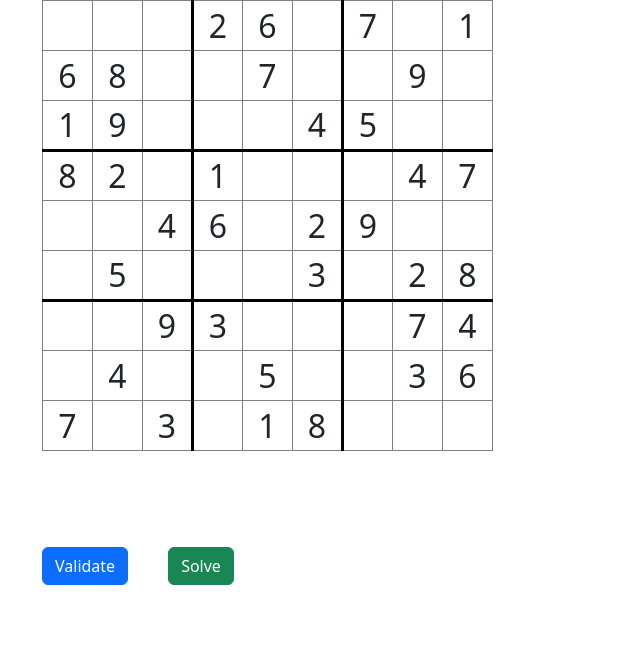
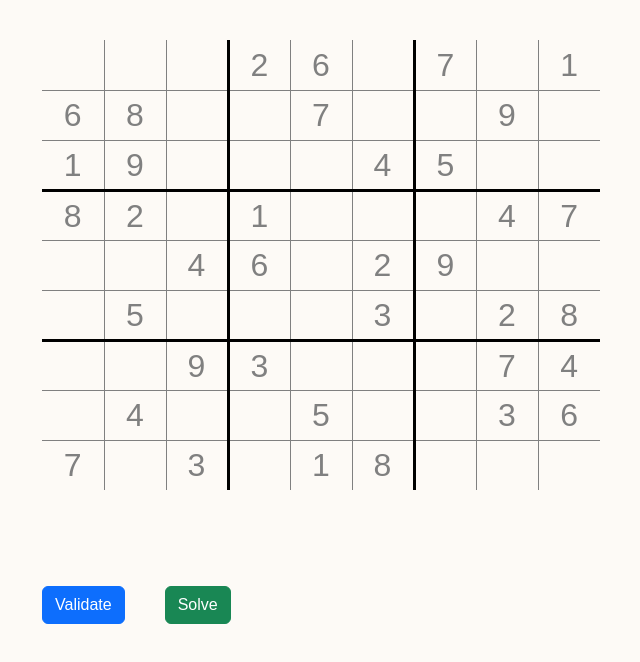
Before and after one commit to ABHISHEKKURADIA/Sudoku.github.io, a plain HTML site: page index.html in a window 1280 px wide. Shown: the whole page, without its empty margins (40-680 px from the left). Drawn offline with nearby package versions, Linux system fonts and the light colour scheme.

Commit message:
Update style.css
M25

```diff
--- a/style/style.css
+++ b/style/style.css
@@ -1,40 +1,65 @@
-.container
-{
-    height: 700px;
-    height: 700px;
+body {
+  background-color: #fdfaf6;
+}
+.container {
+  height: 100%;
+  height: 50%;
+  color: grey;
+  font-family: sans-serif;
+  padding-top: 40px;
 }
 
-.cell
-{
-    border: 0.5px solid grey;
-    height: 50px;
-    width: 50px;
-    font-size:  2em;
-    text-align: center;
+.cell {
+  border: 0.5px solid grey;
+  height: 50px;
+  width: 50px;
+  font-size: 2em;
+  text-align: center;
 }
 
-td[contenteditable="true"]
-{
-    color:blue;
+td[contenteditable="true"] {
+  color: black;
 }
 
-.r3, .r6
-{
-    border-bottom: 3px solid black;
+td[contenteditable="true"]:focus {
+  outline-color: #f1e7e7;
+
 }
 
-.c3, .c6
-{
-    border-right:3px solid black;
+td[contenteditable="true"] {
+  color: black;
 }
 
-table tr, table tr td
-{
-    padding: 0px;
-    margin: 0px;
+.c1 {
+  border-left: 0px;
+}
+.c9 {
+  border-right: 0px;
+}
+.r9 {
+  border-bottom: 0px;
+}
+.r1 {
+  border-top: 0px;
 }
 
-td:hover
-{
-    background-color: aliceblue;
+.r3,
+.r6 {
+  border-bottom: 3px solid black;
 }
+
+.c3,
+.c6 {
+  border-right: 3px solid black;
+}
+
+table {
+  height: 100%;
+  width: 50%;
+}
+
+table tr,
+table tr td {
+  padding: 0px;
+  margin: 0px;
+}
```
